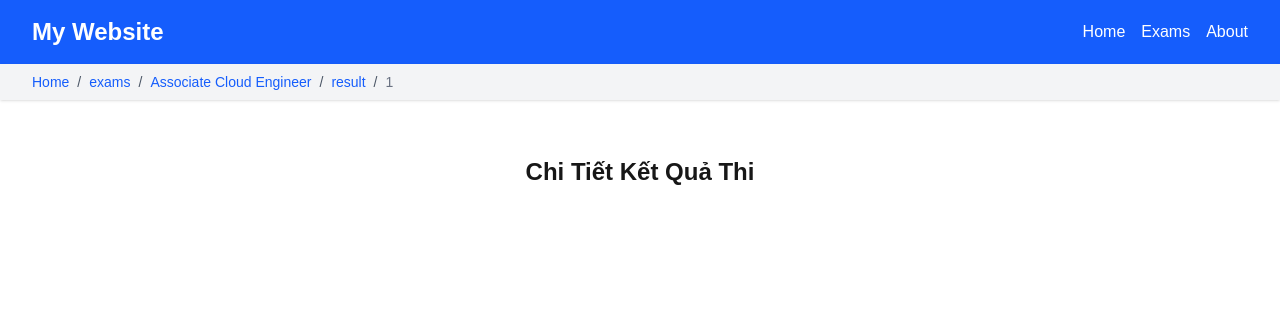
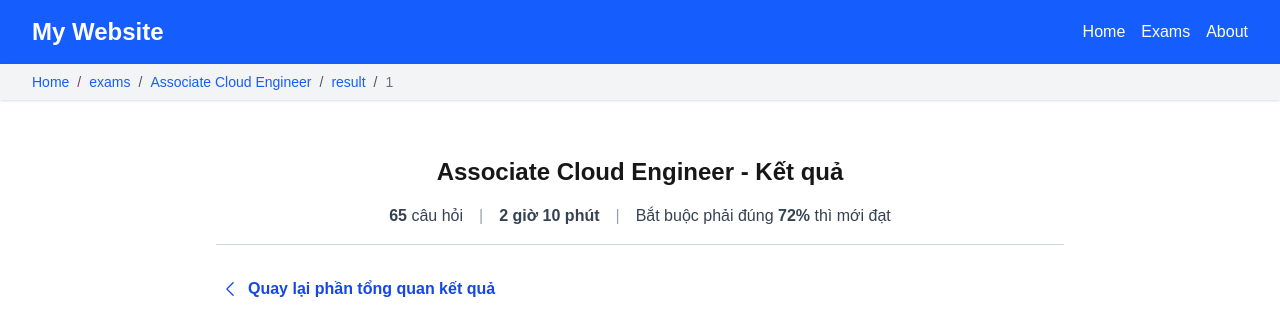
Before and after one commit to longlevan9x/nextjs-practice-exam, a Next.js app: page /exams/1/result/1 in a window 1280 px wide. Shown: the top 336 px of the page. Built offline with nearby package versions, Linux system fonts and the light colour scheme.

Commit message:
Enhance result overview page; integrate ResultHeader component, improve data fetching, and add back navigation button

```diff
--- a/src/app/exams/[id]/result/[resultId]/page.tsx
+++ b/src/app/exams/[id]/result/[resultId]/page.tsx
@@ -6,6 +6,10 @@ import { getExamResultById } from '@/services/localStorageService'; // Service
 import { fetchQuestionsByExamId } from '@/services/questionService'; // Service để lấy danh sách câu hỏi gốc
 import QuestionDetail from '@/components/QuestionDetail'; // Import QuestionDetail component
 import { Question } from '@/types/question';
+import ResultHeader from '@/components/result/ResultHeader';
+import { Exam } from '@/types/exam';
+import { getExamById } from '@/services/examService';
+import { ChevronLeftIcon } from "@heroicons/react/24/solid"; // Import Heroicons
 
 interface MappedQuestion {
     id: number;
@@ -13,9 +17,11 @@ interface MappedQuestion {
 }
 
 const ResultOverviewPage: React.FC = () => {
+    const { id: examId } = useParams<{ id: string }>();
     const { resultId } = useParams<{ resultId: string }>(); // Lấy resultId từ URL
     const [mappedQuestions, setMappedQuestions] = useState<MappedQuestion[]>([]);
     const [loading, setLoading] = useState(true);
+    const [resultData, setResultData] = useState<Exam | null>(null);
 
     // Fetch result and map data
     useEffect(() => {
@@ -63,22 +69,47 @@ const ResultOverviewPage: React.FC = () => {
         fetchData();
     }, [resultId]);
 
+
+    useEffect(() => {
+        if (examId) {
+            const data = getExamById(examId); // Fetch data from localStorage
+            if (data) {
+                setResultData(data);
+            }
+        }
+    }, [examId]);
+
     if (loading) {
         return <div className="min-h-screen flex items-center justify-center">Loading...</div>;
     }
 
     return (
         <div className="p-6 lg:max-w-4xl mx-auto">
-            <h1 className="text-2xl font-bold text-center mb-6">Chi Tiết Kết Quả Thi</h1>
+            {resultData &&
+                <div className="mb-6">
+                    <ResultHeader resultData={resultData} examId={examId} />
+                </div>
+            }
+
+            <div className="mb-4">
+                <button
+                    onClick={() => window.history.back()}
+                    className="flex items-center px-1 py-2 text-blue-700 rounded-sm cursor-pointer hover:text-blue-800 hover:bg-gray-200 font-semibold"
+                >
+                    <ChevronLeftIcon className="w-5 h-5 mr-2" />
+                    Quay lại phần tổng quan kết quả
+                </button>
+            </div>
+
             <div className="space-y-6">
                 {mappedQuestions.map((question) => (
-                    <div className=" border border-blue-200 p-4">
+                    <div className="border border-blue-200 p-4" key={question.id}>
                         <QuestionDetail
-                            key={question.id}
                             question={question.question}
                             isBookmarked={false}
-                            testEnded={true} // Assuming the test has ended in this context
-                        ></QuestionDetail>
+                            testEnded={true}
+                            mode='review'
+                        />
                     </div>
                 ))}
             </div>
--- a/src/app/exams/[id]/result/page.tsx
+++ b/src/app/exams/[id]/result/page.tsx
@@ -1,7 +1,6 @@
 'use client';
 import React, { useEffect, useState } from "react";
 import { useParams } from "next/navigation";
-import { getExamResult } from "@/services/localStorageService";
 import { ExamResult } from "@/types/ExamResult";
 import ResultHeader from "@/components/result/ResultHeader";
 import { getAllExamResults } from "@/services/localStorageService";
@@ -35,8 +34,9 @@ export default function ResultPage() {
 
   return (
     <div className="lg:w-1/2 mx-auto">
-      {/* Result Header */}
-      <ResultHeader resultData={resultData} examId={examId} />
+      <div className="mb-6">
+        <ResultHeader resultData={resultData} examId={examId} />
+      </div>
 
       <div className="space-y-6">
         {examResults.map((result, index) => (
--- a/src/components/AnswerOptions.tsx
+++ b/src/components/AnswerOptions.tsx
@@ -8,7 +8,6 @@ interface AnswerOptionsProps {
   showExplanation: boolean;
   correctAnswer: number | undefined;
   onAnswerSelect: (answerId: number) => void;
-  testEnded: boolean;
 }
 
 const AnswerOptions: React.FC<AnswerOptionsProps> = ({
@@ -17,15 +16,13 @@ const AnswerOptions: React.FC<AnswerOptionsProps> = ({
   showExplanation,
   correctAnswer,
   onAnswerSelect,
-  testEnded,
 }) => {
   return (
     <ul className="space-y-4">
       {answers.map((answer) => (
         <li
           key={answer.id}
-          className={`p-3 border rounded-sm flex items-center transition-all duration-300 ${
-            showExplanation
+          className={`p-3 border rounded-sm flex items-center transition-all duration-300 ${showExplanation
             ? answer.id === correctAnswer
               ? "bg-green-100 border-green-500"
               : selectedAnswer === answer.id
@@ -34,22 +31,27 @@ const AnswerOptions: React.FC<AnswerOptionsProps> = ({
             : "hover:bg-gray-100 border-gray-300"
             }`}
         >
+          <div className="fex items-center w-6 h-6 mr-3 ">
             <input
               type="radio"
               name="answer"
               value={answer.id}
               checked={selectedAnswer === answer.id}
               onChange={() => onAnswerSelect(answer.id)}
-            disabled={showExplanation || testEnded}
-            className="mr-3 w-6 h-6 cursor-pointer"
+              className="w-6 h-6 cursor-pointer"
             />
-          <span className="flex cursor-pointer" onClick={() => onAnswerSelect(answer.id)}>{answer.answer}</span>
+          </div>
+
+          <span className=" cursor-pointer w-full" onClick={() => onAnswerSelect(answer.id)}>{answer.answer}</span>
+          <div>
             {showExplanation && answer.id === correctAnswer && (
-            <CheckCircleIcon className="w-5 h-5 text-green-500 ml-3" />
+              <CheckCircleIcon className="w-7 h-7 text-green-500 ml-3" />
             )}
             {showExplanation && selectedAnswer === answer.id && answer.id !== correctAnswer && (
-            <XCircleIcon className="w-5 h-5 text-red-500 ml-3" />
+              <XCircleIcon className="w-7 h-7 text-red-500 ml-3" />
             )}
+          </div>
+
         </li>
       ))}
     </ul>
--- a/src/components/QuestionDetail.tsx
+++ b/src/components/QuestionDetail.tsx
@@ -14,17 +14,19 @@ interface QuestionDetailProps {
   onAnswerSelect?: (answerId: number) => void;
   onCheckAnswer?: () => void;
   onNextQuestion?: () => void;
-  testEnded: boolean;
+  testEnded?: boolean;
+  mode?: "exam" | "review";
 }
 
 const QuestionDetail: React.FC<QuestionDetailProps> = ({
+  mode = "exam",
   question,
   isBookmarked,
   onToggleBookmark,
   onAnswerSelect,
   onCheckAnswer,
   onNextQuestion,
-  testEnded,
+  testEnded=false,
 }) => {
   return (
     <div className="flex flex-col">
@@ -32,7 +34,7 @@ const QuestionDetail: React.FC<QuestionDetailProps> = ({
       <div className="flex items-center justify-between mb-4">
         <div>
           <div className="flex items-center space-x-1">
-            <BookmarkButton isBookmarked={isBookmarked} onToggle={onToggleBookmark ?? (() => {})} />
+            <BookmarkButton isBookmarked={isBookmarked} onToggle={onToggleBookmark ?? (() => { })} />
             <h2 className="text-lg font-semibold text-gray-800">
               Câu hỏi {question.id}
             </h2>
@@ -47,22 +49,22 @@ const QuestionDetail: React.FC<QuestionDetailProps> = ({
         selectedAnswer={Array.isArray(question.selectedAnswer) ? null : question.selectedAnswer ?? null}
         showExplanation={question.showExplanation ?? false}
         correctAnswer={question.answers.find((a) => a.correct)?.id}
-        onAnswerSelect={onAnswerSelect ?? (() => {})}
-        testEnded={testEnded}
+        onAnswerSelect={onAnswerSelect ?? (() => { })}
       />
 
-      {/* Action Buttons */}
-      <ActionButtons
-        showExplanation={question.showExplanation ?? false}
-        onCheckAnswer={onCheckAnswer ?? (() => {})}
-        onNextQuestion={onNextQuestion ?? (() => {})}
-        selectedAnswer={question.selectedAnswer ?? null}
-        testEnded={testEnded}
-      />
+      {mode === "exam" && (
+        < ActionButtons
+          showExplanation={question.showExplanation ?? false}
+          onCheckAnswer={onCheckAnswer ?? (() => { })}
+          onNextQuestion={onNextQuestion ?? (() => { })}
+          selectedAnswer={question.selectedAnswer ?? null}
+          testEnded={testEnded}
+        />
+      )}
 
       {/* Explanation Section */}
       {question.showExplanation && (
-        <div className="mt-6 p-4 bg-gray-50 border border-gray-300 rounded-lg">
+        <div className="mt-6 p-4 bg-gray-50 border border-gray-300 rounded-sm">
           <h3 className="text-lg font-semibold text-gray-800 mb-4">Giải thích tổng thể</h3>
 
           {question.correctAnswerExplanation && (
--- a/src/components/result/ResultHeader.tsx
+++ b/src/components/result/ResultHeader.tsx
@@ -7,7 +7,7 @@ interface ResultHeaderProps {
   examId: string; // Pass the examId to fetch the title dynamically
 }
 
-const ResultHeader: React.FC<ResultHeaderProps> = ({ resultData, examId }) => {
+const ResultHeader: React.FC<ResultHeaderProps> = ({ examId }) => {
   const [examData, setExamData] = useState<Exam | null>(null);
 
   useEffect(() => {
@@ -25,7 +25,7 @@ const ResultHeader: React.FC<ResultHeaderProps> = ({ resultData, examId }) => {
   const minutes = 10;
 
   return (
-    <div className="p-6 space-y-4">
+    <div className="space-y-4">
       {/* Exam Title */}
       <h1 className="text-2xl font-bold text-center">
         {examData ? `${examData.name} - Kết quả` : "Loading..."}
--- a/src/services/localStorageService.ts
+++ b/src/services/localStorageService.ts
@@ -1,4 +1,4 @@
-import { ExamResult, Question } from "@/types/ExamResult";
+import { ExamResult } from "@/types/ExamResult";
 
 export const saveTestResults = (examId: string, data: object) => {
     try {
```
Lines whose indentation alone changed are shown as unchanged.
